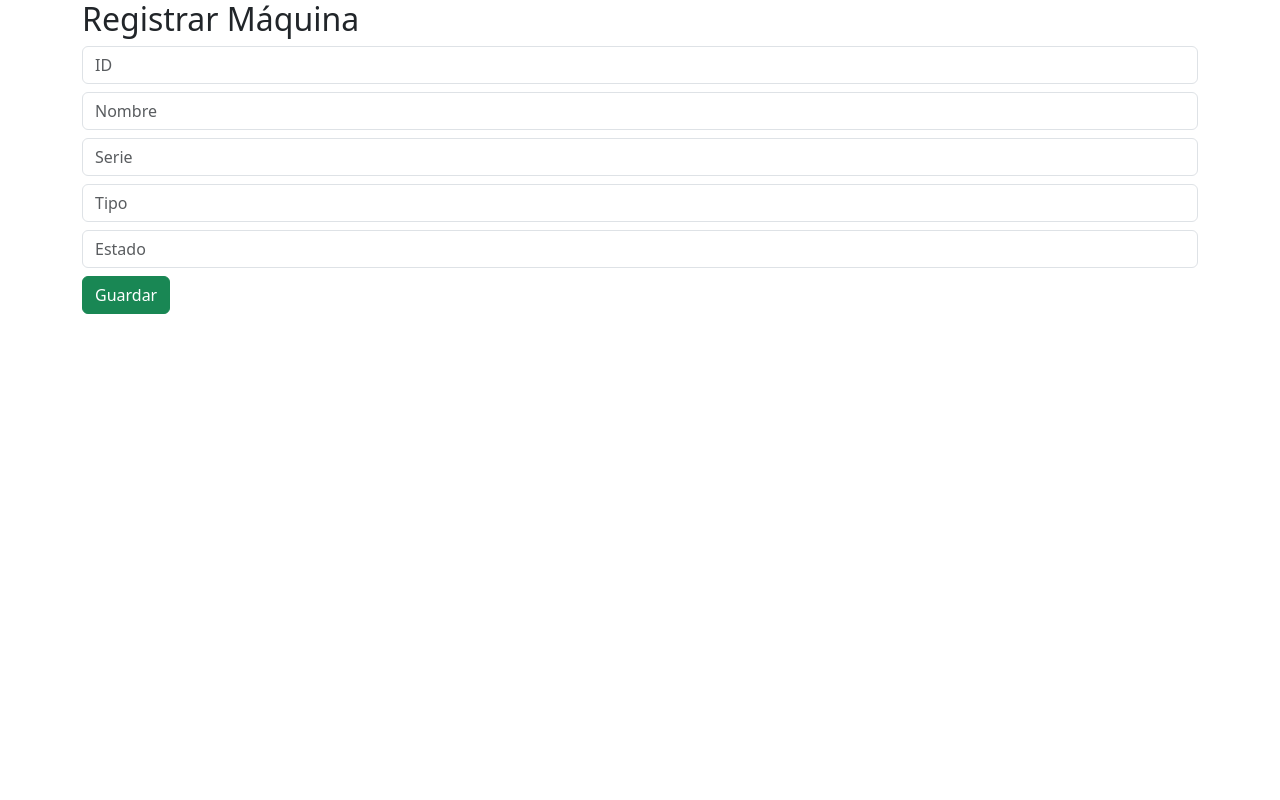
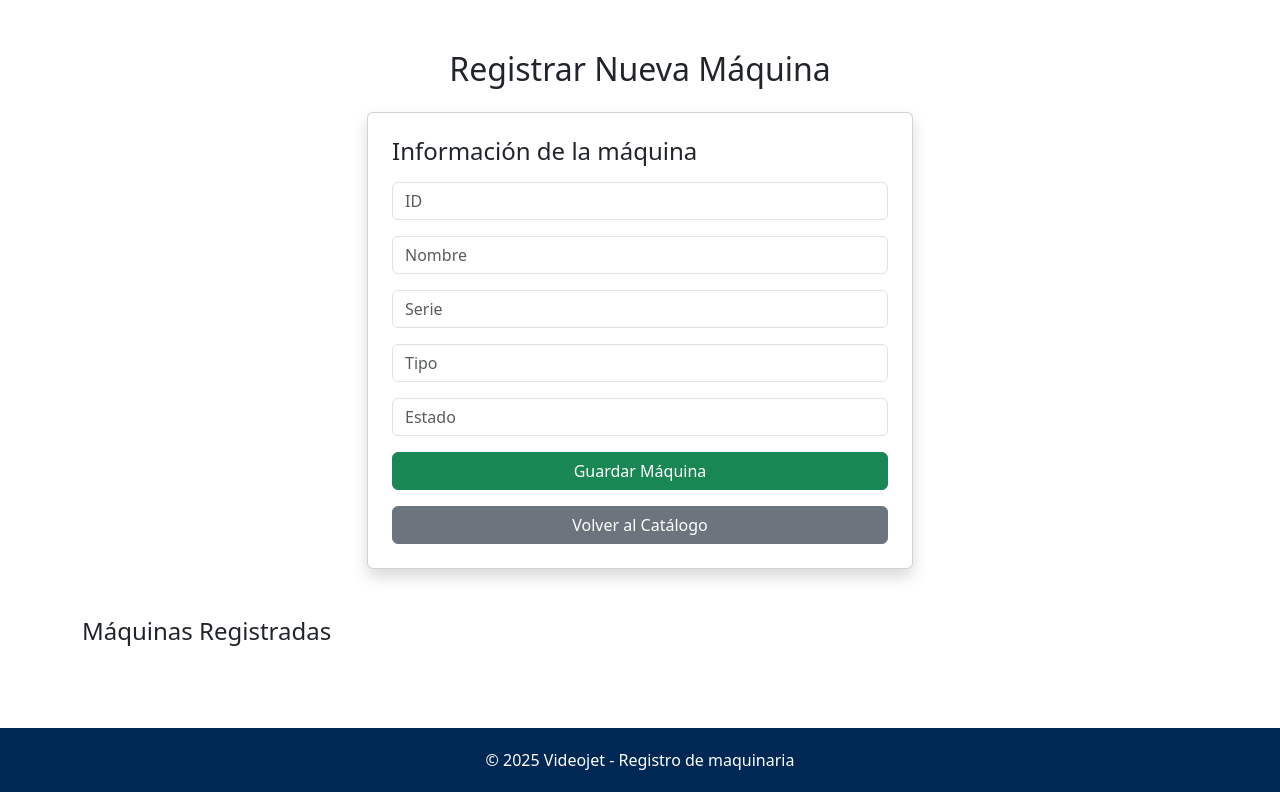
Before and after one commit to jhuliancoronell9-cyber/sistema-maquinaria-videojet, a plain HTML site: page registroMaquina.html in a window 1280 px wide. Drawn offline with nearby package versions, Linux system fonts and the light colour scheme.

Commit message:
Update registroMaquina.html

```diff
--- a/registroMaquina.html
+++ b/registroMaquina.html
@@ -5,29 +5,98 @@
 <title>Registrar Máquina</title>
 <link rel="stylesheet" href="./css/styles.css">
 <link rel="stylesheet"
-href="https://cdn.jsdelivr.net/npm/bootstrap@5.3.0/dist/css/bootstrap.min.css">
+      href="https://cdn.jsdelivr.net/npm/bootstrap@5.3.0/dist/css/bootstrap.min.css">
 </head>
 <body>
 
-<div class="container">
-<h2>Registrar Máquina</h2>
+<div class="container seccion">
+  <h2 class="text-center mb-4">Registrar Nueva Máquina</h2>
 
-<form id="formMaquina">
+  <div class="row justify-content-center mb-5">
+    <div class="col-md-6">
 
-<input class="form-control mb-2" type="text" id="id" placeholder="ID">
-<input class="form-control mb-2" type="text" id="nombre" placeholder="Nombre">
-<input class="form-control mb-2" type="text" id="serie" placeholder="Serie">
-<input class="form-control mb-2" type="text" id="tipo" placeholder="Tipo">
-<input class="form-control mb-2" type="text" id="estado" placeholder="Estado">
+      <!-- Panel de registro -->
+      <div class="card shadow p-4">
+        <h4 class="mb-3">Información de la máquina</h4>
 
-<button class="btn btn-success" type="submit">
-Guardar
-</button>
+        <form id="formMaquina">
+          <input class="form-control mb-3" type="text" id="id" placeholder="ID" required>
+          <input class="form-control mb-3" type="text" id="nombre" placeholder="Nombre" required>
+          <input class="form-control mb-3" type="text" id="serie" placeholder="Serie" required>
+          <input class="form-control mb-3" type="text" id="tipo" placeholder="Tipo" required>
+          <input class="form-control mb-3" type="text" id="estado" placeholder="Estado" required>
 
-</form>
+          <button class="btn btn-success w-100" type="submit">Guardar Máquina</button>
+        </form>
+
+        <button class="btn btn-secondary w-100 mt-3" onclick="window.location.href='catalogo.html'">
+          Volver al Catálogo
+        </button>
+      </div>
+    </div>
+  </div>
+
+  <!-- Lista de máquinas registradas -->
+  <div class="row">
+    <h4 class="mb-3">Máquinas Registradas</h4>
+    <div id="listaRegistradas" class="d-flex overflow-auto flex-row gap-3 pb-3">
+      <!-- Aquí se agregan los items por JS -->
+    </div>
+  </div>
 </div>
 
+<footer>
+  © 2025 Videojet - Registro de maquinaria
+</footer>
+
 <script src="./js/registro.js"></script>
+<script src="https://cdn.jsdelivr.net/npm/bootstrap@5.3.0/dist/js/bootstrap.bundle.min.js"></script>
+<script>
+  // =======================
+  // Mostrar lista de máquinas registradas
+  // =======================
+  function renderListaRegistradas() {
+    const lista = JSON.parse(localStorage.getItem("maquinas")) || [];
+    const cont = document.getElementById("listaRegistradas");
+    cont.innerHTML = "";
+
+    lista.forEach(m => {
+      const card = document.createElement("div");
+      card.className = "card p-2 shadow-sm d-flex flex-row align-items-center registro-item";
+
+      card.innerHTML = `
+        <img src="imagenes/registro.png" class="rounded-circle registro-img me-3" alt="${m.nombre}">
+        <div>
+          <h6 class="mb-1">${m.nombre}</h6>
+          <small>Código: ${m.serie} | Tipo: ${m.tipo}</small>
+        </div>
+      `;
+      cont.appendChild(card);
+    });
+  }
+
+  // Ejecutar al cargar
+  document.addEventListener("DOMContentLoaded", () => renderListaRegistradas());
+
+  // También actualizar lista después de agregar
+  document.getElementById("formMaquina").addEventListener("submit", function(e) {
+    e.preventDefault();
+    let maquina = {
+      id: document.getElementById("id").value,
+      nombre: document.getElementById("nombre").value,
+      serie: document.getElementById("serie").value,
+      tipo: document.getElementById("tipo").value,
+      estado: document.getElementById("estado").value
+    };
+    let lista = JSON.parse(localStorage.getItem("maquinas")) || [];
+    lista.push(maquina);
+    localStorage.setItem("maquinas", JSON.stringify(lista));
+
+    alert("Máquina registrada");
+    this.reset(); // limpiar formulario
+    renderListaRegistradas(); // actualizar lista
+  });
+</script>
 
 </body>
 </html>
```
